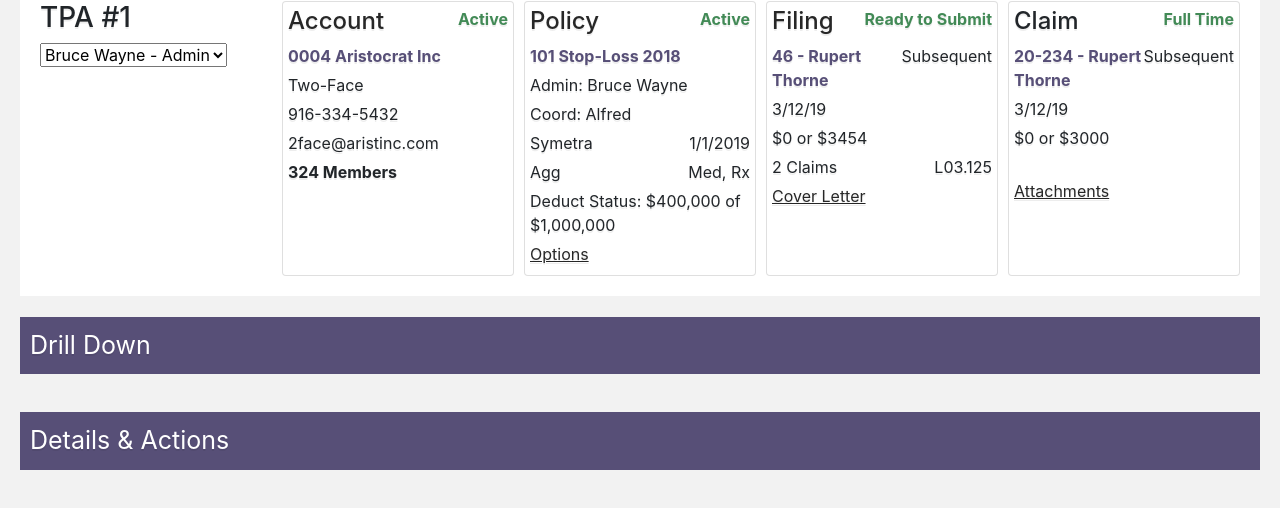
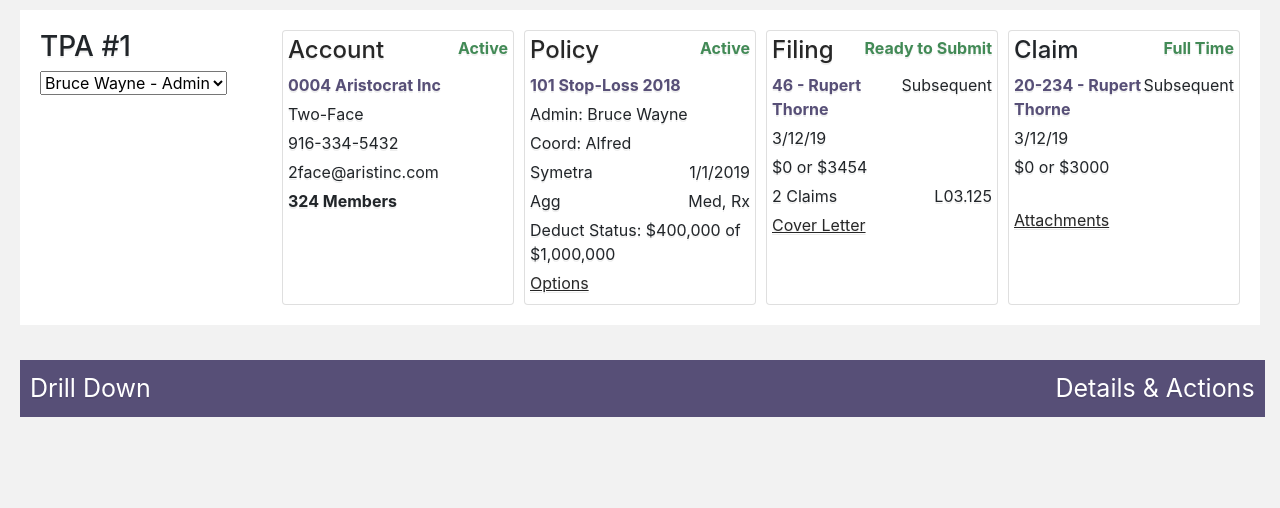
Before and after one commit to cait-sidener/SmartLinQ-Concept, a website: page notices.html in a window 1280 px wide. Shown: the part 190-698 px from the top of the page. Drawn offline with nearby package versions, Linux system fonts and the light colour scheme.

Commit message:
tabs fix

```diff
--- a/notices.html
+++ b/notices.html
@@ -124,11 +124,11 @@
             </div>
 
             <div class="row">
-                <div class="column" onclick="openTab('b1');" style="background-color: #574f77; margin-bottom:3%;">
+                <div id='drill' class="column" onclick="openTab('b1');" style="background-color: #574f77; margin-bottom:3%;">
                     Drill Down
                 </div>
 
-                <div class="column" onclick="openTab('b2');" style="background-color: #574f77">
+                <div id='details' class="column" onclick="openTab('b2');" style="background-color: #574f77; margin-bottom:3%;">
                     Details & Actions
                 </div>
             </div>
@@ -219,7 +219,7 @@
 
             <div id="b2" class="containerTab" style="display:none;background:transparent">
                 <span onclick="this.parentElement.style.display='none'" class="closebtn">&times;</span>
-                <h4 style='color: #000'>Notices</h4>
+                <h4 style='color: #000; margin-top: -2%;'>Notices</h4>
 
                 <div class='tabs'>
                     <button class="tablink" onclick="openPage('support-files', this, 'grey')"
@@ -265,14 +265,14 @@
             }
 
             .column {
+                align-items: space-between;
                 color: #fff;
-                margin-left: 15px;
-                margin-right: 15px;
-                width: 100%;
+                cursor: pointer;
+                display: flex;
+                font-size: 25px;
                 padding: 10px;
                 text-align: left;
-                font-size: 25px;
-                cursor: pointer;
+                width: 49%;
             }
 
             .containerTab {
@@ -292,6 +292,15 @@
                 color: #000;
                 font-size: 35px;
                 cursor: pointer;
+            }
+
+            #details {
+                display: flex;
+                justify-content: flex-end;
+            }
+
+            #drill {
+                margin-left: 15px;
             }
 
             .tabs {
```
Also changed, not shown: policies.html (+0 -4 lines).
